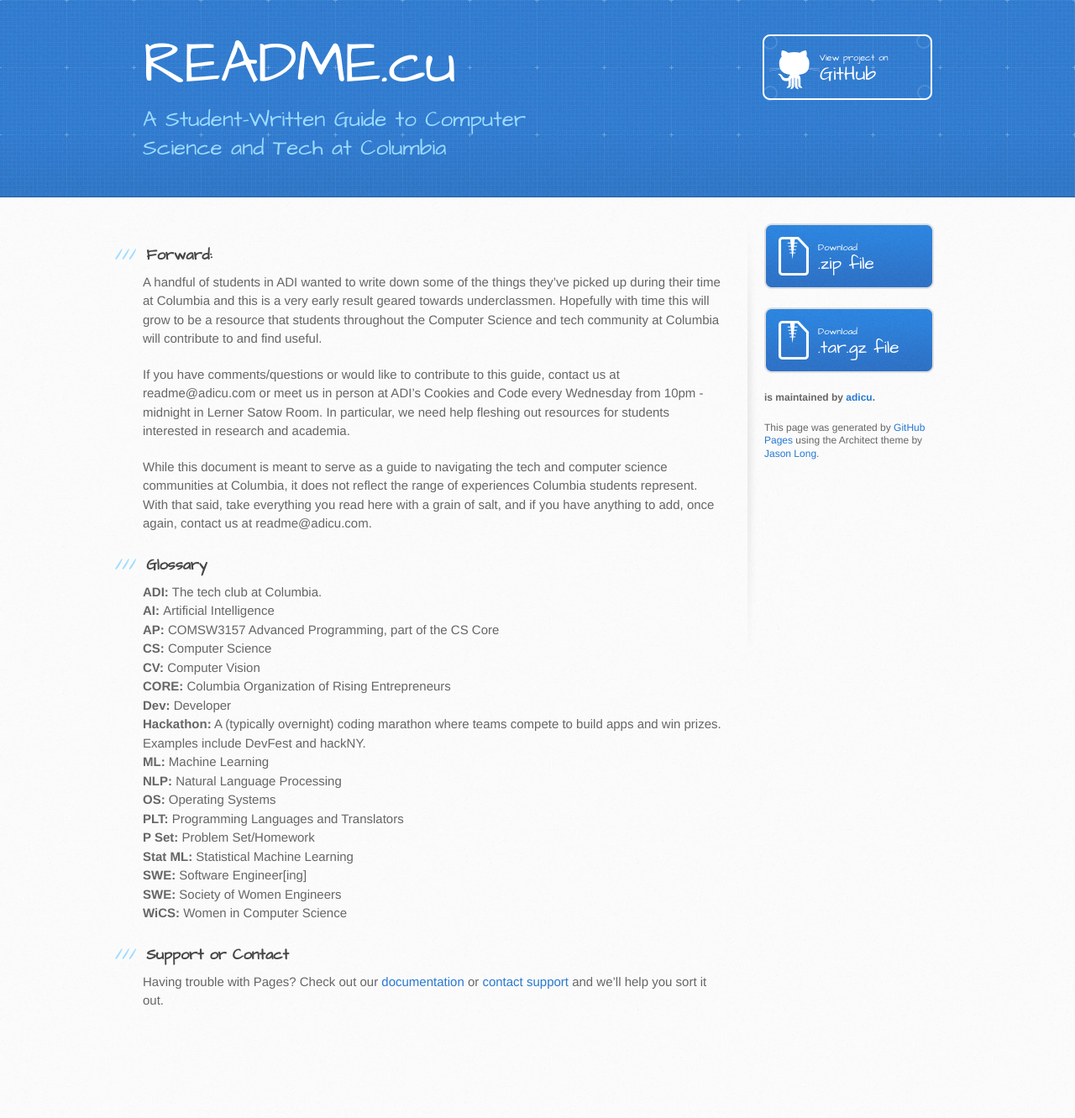
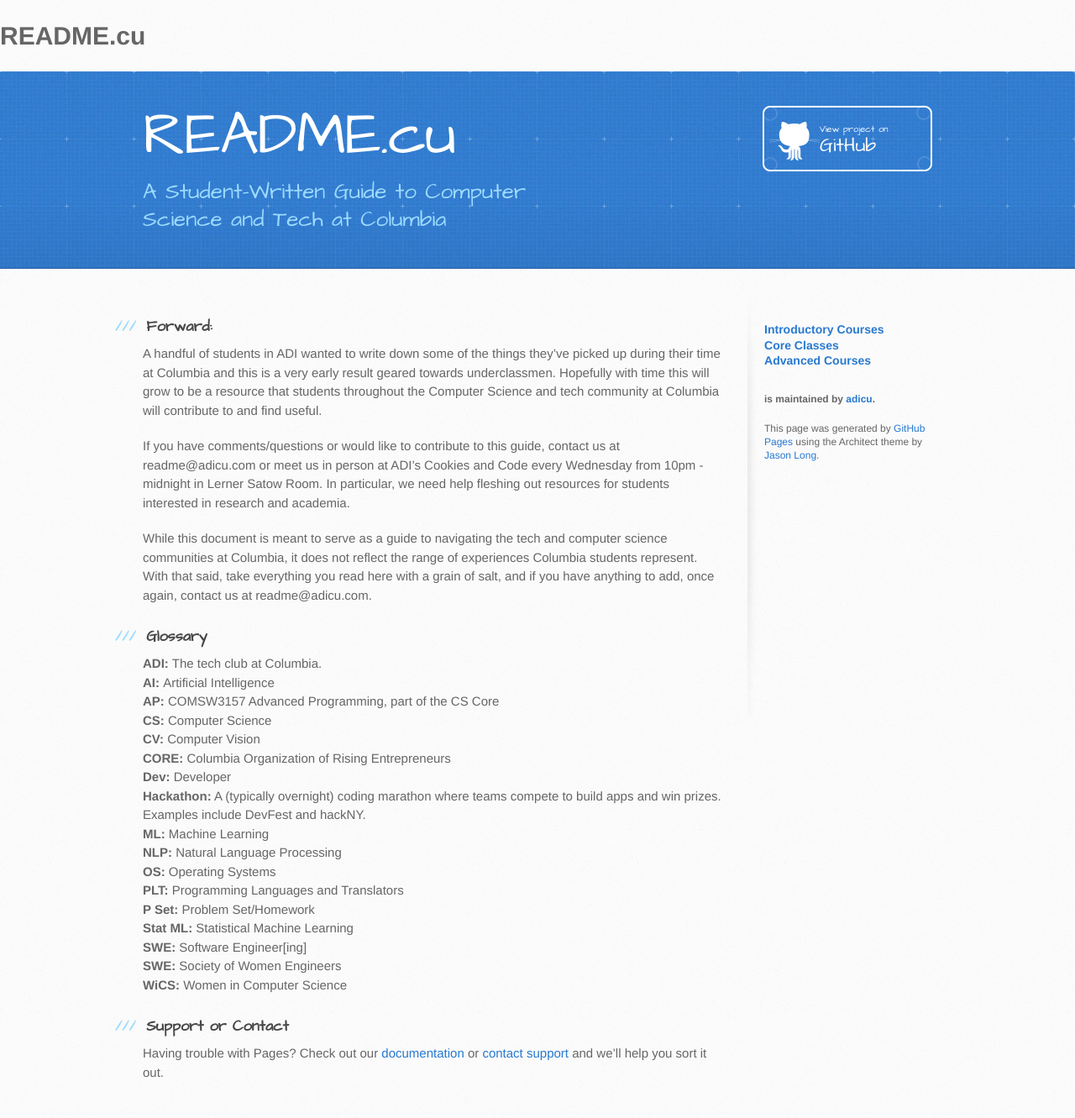
Before and after one commit to adicu/README, a Jekyll site: the page built from index.html, in a window 1280 px wide. Shown: the whole page at 84% size. Built offline with Jekyll 4.4.1, drawn with Linux system fonts in a browser that asks for light colours; before the commit the page ends 1245 px from its top, so only the background shows below that.

Commit message:
Added navigation bar

```diff
--- a/index.html
+++ b/index.html
@@ -1,3 +1,9 @@
+---
+layout: default
+title: README.cu
+overview: true
+---
+
 <!DOCTYPE html>
 <html>
   <head>
@@ -80,17 +86,14 @@
 <p>Having trouble with Pages? Check out our <a href="https://help.github.com/pages">documentation</a> or <a href="https://github.com/contact">contact support</a> and we’ll help you sort it out.</p>
         </section>
 
-        <aside id="sidebar">
-          <a href="https://github.com/adicu/README/zipball/master" class="button">
-            <small>Download</small>
-            .zip file
-          </a>
-          <a href="https://github.com/adicu/README/tarball/master" class="button">
-            <small>Download</small>
-            .tar.gz file
-          </a>
-
-          <p class="repo-owner"><a href="https://github.com/adicu/README"></a> is maintained by <a href="https://github.com/adicu">adicu</a>.</p>
+ <aside id="sidebar">
+<h3>
+  {% for post in site.posts %}<br>
+      <a href="{{ post.url }}">{{ post.title }}</a>
+  {% endfor %}
+</h3>
+<br>
+<p class="repo-owner"><a href="https://github.com/adicu/README"></a> is maintained by <a href="https://github.com/adicu">adicu</a>.</p>
           <p>This page was generated by <a href="https://pages.github.com">GitHub Pages</a> using the Architect theme by <a href="https://twitter.com/jasonlong">Jason Long</a>.</p>
         </aside>
       </div>
```
Also changed, not shown: _posts/2015-10-31-Core-Classes.md (+1 -1 lines), _posts/2015-10-31-Advanced-Courses.md (line endings or trailing spaces), 3 other files.
